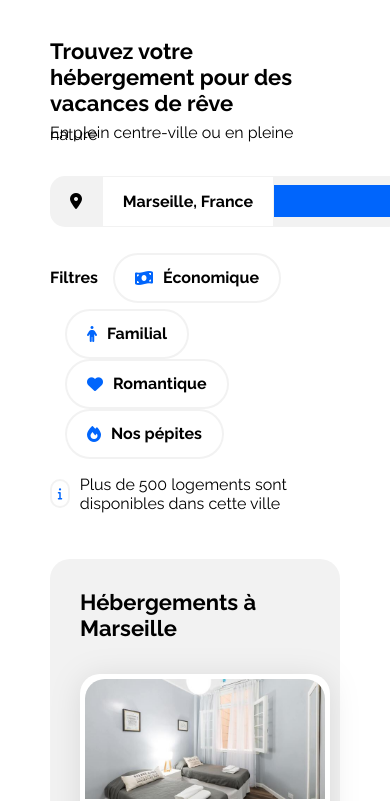
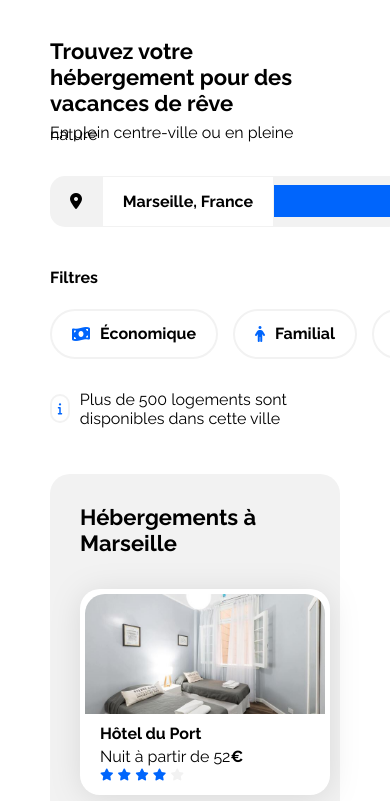
Before and after one commit to LianeCC/projet2-booki, a plain HTML site: page index.html in a window 390 px wide. Shown: the part 64-865 px from the top of the page. Drawn offline with Linux system fonts and the light colour scheme.

Commit message:
Ajout media queries tablette 1024px

```diff
--- a/index.html
+++ b/index.html
@@ -49,6 +49,7 @@
          <!------------ filtres ----------------->
         <div class="filtres">
             <h4>Filtres</h4>
+            <div class="ensemble-filtres">
                 <div class="filtre-themes">
                     <i class="fa-solid fa-money-bill-wave"></i>
                     <h4>Économique</h4>
@@ -64,6 +65,7 @@
                 <div class="filtre-themes">
                     <i class="fa-solid fa-fire"></i>
                     <h4>Nos pépites</h4>
+                </div>
             </div>
         </div>
 
--- a/style.css
+++ b/style.css
@@ -22,6 +22,7 @@ body {
 .main-container {
     width: 100%;
     max-width: 1440px;
+    min-width: 320px;
     padding: 0 50px;
     box-sizing: border-box;
 }
@@ -180,9 +181,16 @@ nav a {
 .filtres {
     display: flex;
     flex-direction: row;
-    flex-wrap: wrap;
+    flex-wrap: nowrap;
     align-items: center;
 
+}
+
+.ensemble-filtres {
+    display: flex;
+    flex-direction: row;
+    align-items: center;
+    justify-content: center;
 }
 
 .filtre-themes {
@@ -414,11 +422,12 @@ footer {
 .section-footer {
     display: flex;
     flex-direction: column;
+    white-space: nowrap;
     padding-left: 15px;
     padding-right: 15px;;
     line-height: 30px;
     margin-bottom: 15px;
-    margin-right: 200px;
+    margin-right: 20%;
 
 }
 
@@ -428,7 +437,20 @@ footer {
 
 /****** Media queries ***********/
 /* Medium devices (tablets, less/equal than 1024px) */
-@media (max-width: 1024px) {
+@media all and (max-width: 1024px) {
+
+    .filtres {
+        display: flex;
+        flex-direction: column;
+        align-items: flex-start;
+        margin: 15px 0px;
+    }
+
+    .filtre-themes {
+        margin : 0px;
+        margin-right: 15px;
+    }
+
     .hebergements-and-populaires {
         flex-direction: column;
     }
@@ -459,7 +481,13 @@ footer {
     .populaires-cards .card-subtitle {
         font-size: 13px;
     }
+
+    .section-footer {
+        margin-right: 12%;
+    }
 }
+
+
 
 /* Small devices (phones, less than 768px) */
 @media (max-width: 767.98px) {
```
Lines whose indentation alone changed are shown as unchanged.
